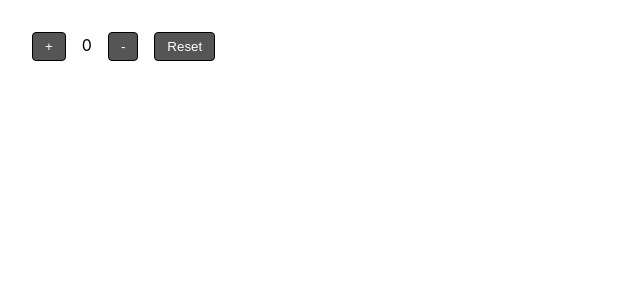
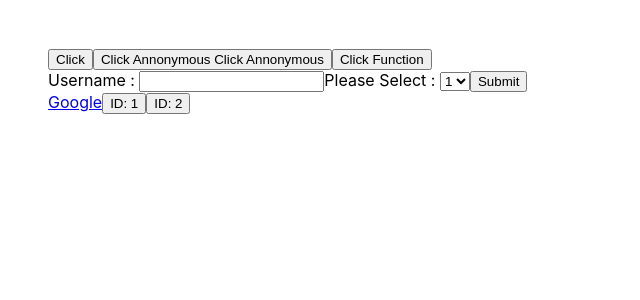
Before and after one commit to Sorawit-Kwanmuk/CodeCamp9, a React (Create React App) app in the folder CodeCamp9/React/my-app/: page / in a window 1280 px wide. Shown: the top 300 px of the page, without its empty margins (0-640 px from the left). Built offline with nearby package versions, Linux system fonts and the light colour scheme.

Commit message:
add handler event

```diff
--- a/CodeCamp9/React/my-app/src/App.js
+++ b/CodeCamp9/React/my-app/src/App.js
@@ -1,11 +1,59 @@
 import './App.css';
 function App() {
+  const handleClice = () => {
+    alert('You clicked me!');
+  };
+  const handleSubmit = event => {
+    // alert('Form is submitted!');
+    event.preventDefault();
+    console.log('Form is submitted!');
+  };
+  const handleSelect = () => {
+    alert('You value has been change');
+  };
+  const handleClickButtonWithId = (id, event) => {
+    alert(`You clicked button with id: ${id}`);
+  };
   return (
-    <div className='counter'>
-      <button className='btn'>+</button>
-      <span className='current'>0</span>
-      <button className='btn'>-</button>
-      <button className='btn'>Reset</button>
+    <div style={{ margin: '3rem' }}>
+      <button onClick={handleClice}>Click</button>
+      <button onClick={() => alert('Annonymous function arrow')}>
+        Click Annonymous Click Annonymous
+      </button>
+      <button
+        onClick={function () {
+          alert('Anonymous function expression');
+        }}>
+        Click Function
+      </button>
+      <form onSubmit={handleSubmit}>
+        <label htmlFor='username'>Username : </label>
+        {/* <input
+          type='text'
+          id='username'
+          onChange={() => alert('input has been change')}
+        />  */}
+        <input
+          type='text'
+          id='username'
+          onChange={event => console.log(event.target.value)}
+        />
+        <label htmlFor=''>Please Select : </label>
+        <select name='' id='' onChange={handleSelect}>
+          <option value=''>1</option>
+          <option value=''>2</option>
+        </select>
+        <button>Submit</button>
+      </form>
+      <a
+        href='https://www.google.co.th/'
+        onClick={event => event.preventDefault()}>
+        Google
+      </a>
+      <button onClick={() => handleClickButtonWithId(1, null)}>ID: 1</button>
+      <button onClick={event => handleClickButtonWithId(2, event)}>
+        ID: 2
+      </button>
     </div>
   );
 }
```
Also changed, not shown: 1 other file (tests, documents, lock files or other folders).
